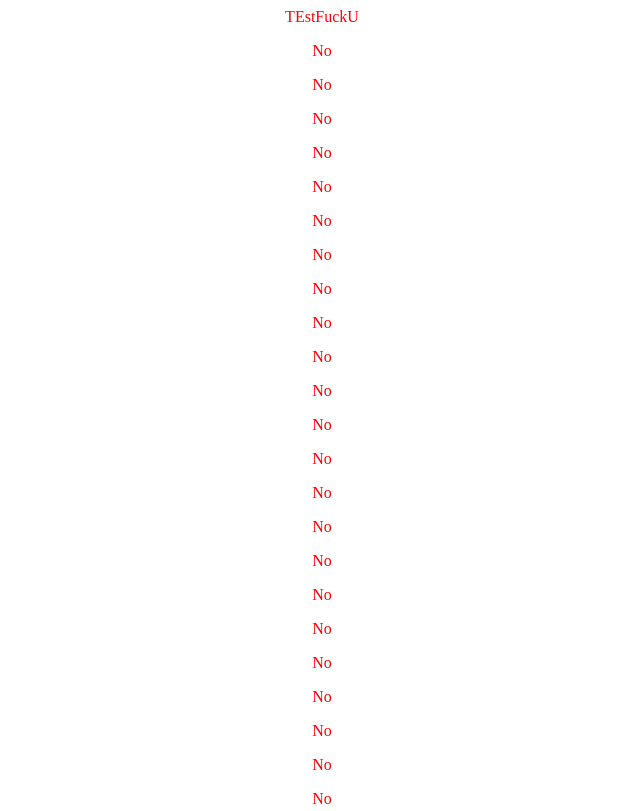
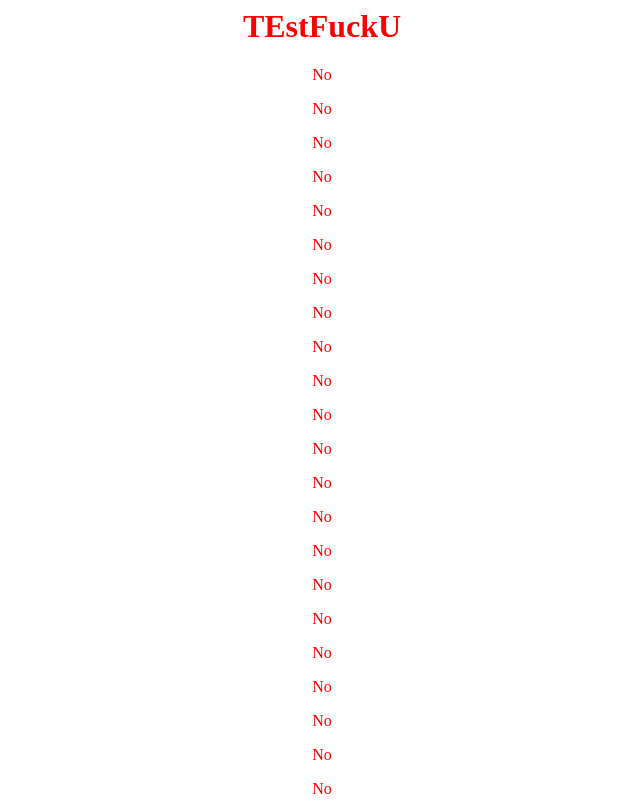
Before and after one commit to MeMyselfandMilo/HeaderTest, a plain HTML site: page index.html in a window 1280 px wide. Shown: the top 811 px of the page, without its empty margins (318-958 px from the left). Drawn offline with Linux system fonts and the light colour scheme.

Commit message:
Update index.html

```diff
--- a/index.html
+++ b/index.html
@@ -7,13 +7,15 @@
   </head>
   <body>
 
-      <header id="head">
+      <header>
+          <h1 id="Word">
           TEstFuckU
+          </h1>
       </header>
        <script>
             var Picks = ["livE","Evil"]
             var Word = Picks[Math.floor(Math.random()*(Picks.length))]
-             document.getElementById("head").innerHTML = "<style color: red;><h1>"Word"<h1></style>"
+             document.getElementById("head").innerHTML = Word
       </script>
   <p>No</p>
   <p>No</p>
```
